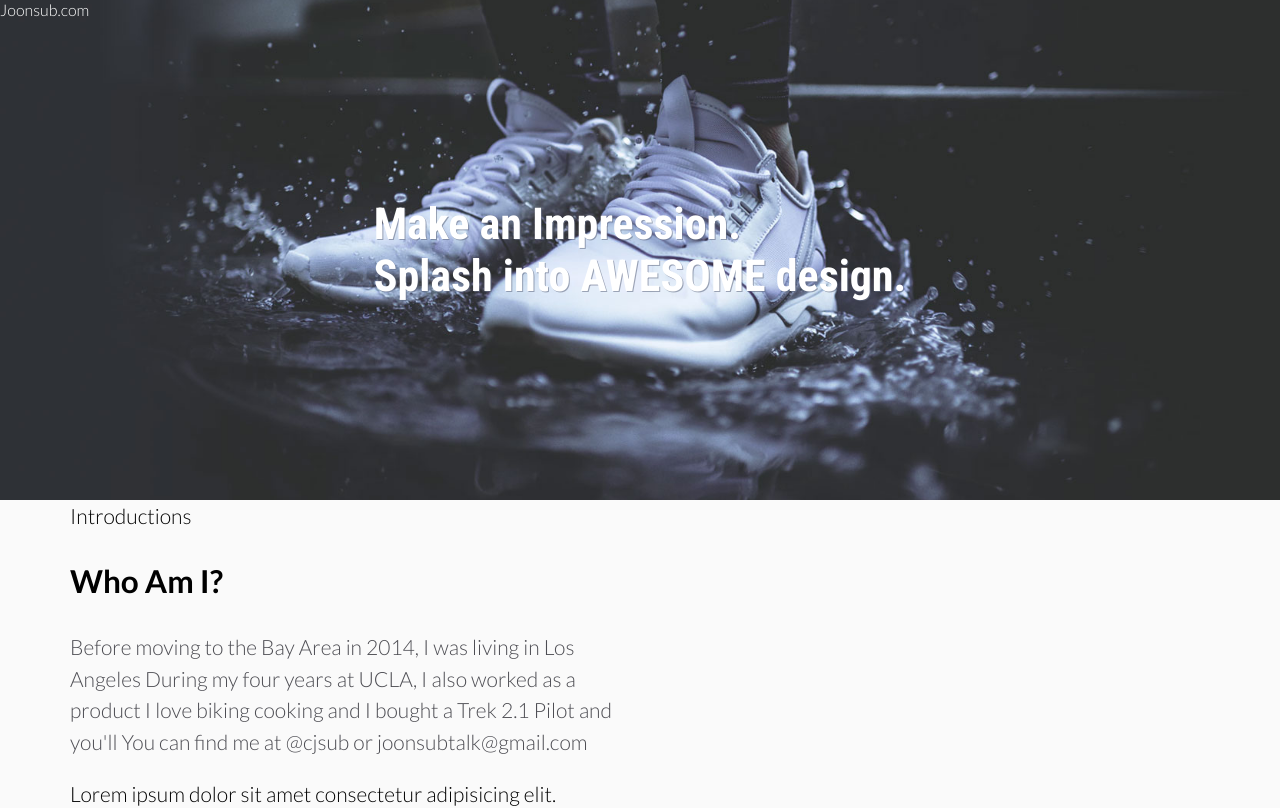
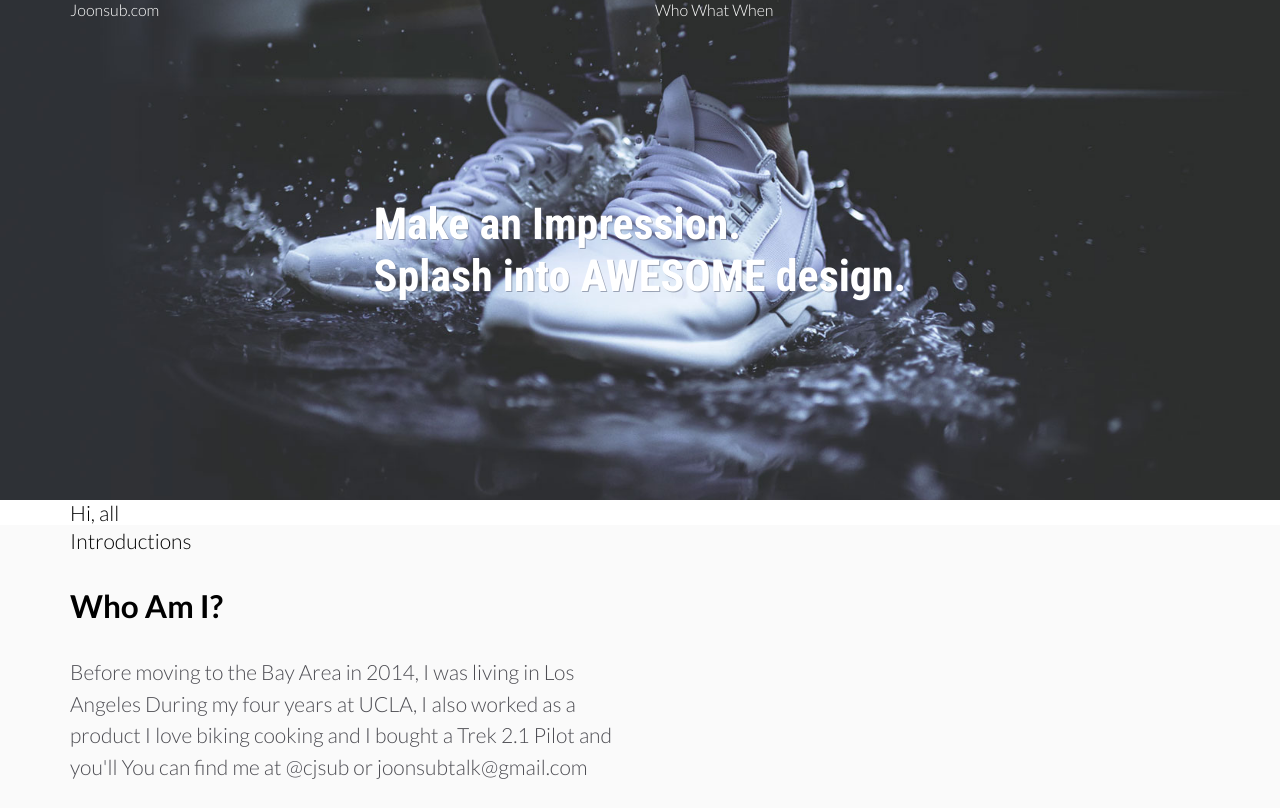
Before and after one commit to joonsubtalk/blog, a React (Create React App) app: page / in a window 1280 px wide. Shown: the top 808 px of the page. Built offline with nearby package versions, Linux system fonts and the light colour scheme; no server answers.

Commit message:
Added services component

```diff
--- a/src/App.js
+++ b/src/App.js
@@ -6,6 +6,7 @@ import Footer from '../src/Components/Footer/Footer';
 import Showcase from '../src/Components/Showcase/Showcase';
 import Divider from '../src/Components/Divider/Divider';
 import Infobar from '../src/Components/Infobar/Infobar';
+import Services from '../src/Components/Services/Services';
 import './App.css';
 
 class App extends Component {
@@ -15,6 +16,7 @@ class App extends Component {
         <Header />
         <section className="o-app__content">
           <HeroUnit name="something" />
+          <Services />
           <Showcase />
           <Divider />
           <Infobar info="Say Something here!" />
--- a/src/Components/Header/Header.jsx
+++ b/src/Components/Header/Header.jsx
@@ -2,7 +2,20 @@ import React from 'react';
 import './c-Header.css';
 
 const Header = (props) => (
-    <header className="o-header">Joonsub.com</header>
+	<header className="o-header">
+		<div className="o-header__content">
+			<div className="grid container">
+				<div className="row">
+					<div className="col-md-6">
+						Joonsub.com
+					</div>
+					<div className="col-md-6">
+						Who What When
+					</div>
+				</div>
+			</div>
+		</div>
+	</header>
 );
 
 export default Header;
--- a/src/Components/Header/c-Header.scss
+++ b/src/Components/Header/c-Header.scss
@@ -1,10 +1,15 @@
 @import 'styles/_custom.scss';
+
 .o-header {
     height:2em;
     background-color: transparent;
-    display: flex;
-    position: absolute;
+    position: fixed;
     z-index: 9999;
     font-size: 1rem;
+    width: 100%;
     color: $textOnDarkColor;
+
+    &__content {
+        display: flex;
+    }
 }
--- /dev/null
+++ b/src/Components/Services/Services.jsx
@@ -0,0 +1,32 @@
+import React, {Component} from 'react';
+import propTypes from 'prop-types';
+import './o-Services.css';
+
+class Services extends Component {
+
+	constructor(props) {
+		super(props);
+	}
+
+	render() {
+		return (
+			<div className="o-services">
+				<div className="container">
+					<div className="grid">
+						<div className="row">
+							<div className="col-md-12">
+								Hi, all
+							</div>
+						</div>
+					</div>
+				</div>
+			</div>
+		);
+	}
+}
+
+Services.PropTypes = {
+	info: propTypes.string.isRequired
+}
+
+export default Services;
--- /dev/null
+++ b/src/Components/Services/o-Services.scss
@@ -0,0 +1,5 @@
+@import 'styles/_custom.scss';
+
+.o-services {
+
+}
```
